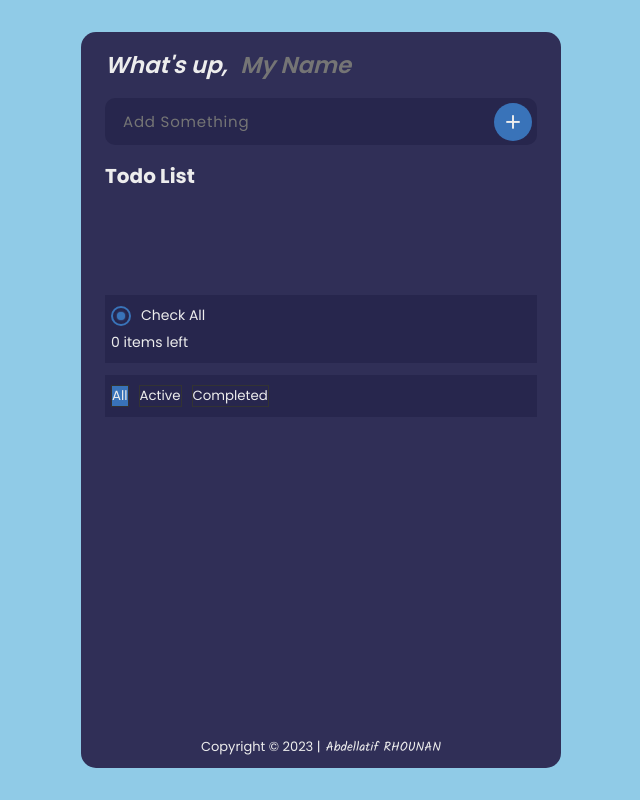
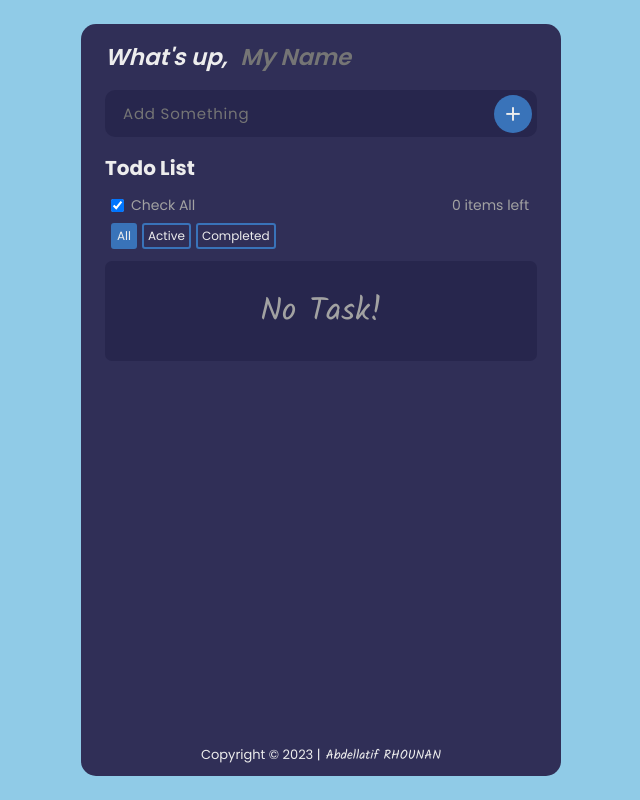
Before and after one commit to abdellatif-rhounan/todo-app, a Vue app: page / in a window 1280 px wide. Shown: the whole page, without its empty margins (319-959 px from the left). Built offline with nearby package versions, Linux system fonts and the light colour scheme.

Commit message:
styling the added features before | adding 'no Task' Message

```diff
--- a/src/App.vue
+++ b/src/App.vue
@@ -2,13 +2,7 @@
   <section class="greeting">
     <h2 class="heading">
       What's up,
-      <input
-        type="text"
-        class="myname"
-        placeholder="My Name"
-        v-model="myName"
-        maxlength="20"
-      />
+      <input type="text" class="myname" placeholder="My Name" v-model="myName" maxlength="20" />
     </h2>
   </section>
 
@@ -25,78 +19,52 @@
   <section class="todo-list">
     <h2 class="heading">Todo List</h2>
 
-    <div class="content">
-      <div
-        class="todo-item"
-        v-for="todo in todos_asc"
-        :key="todo.createdAt"
-        :class="{completed: todo.completed}"
-      >
+    <div class="todos-footer">
+      <div class="footer-item">
+        <div class="checkall">
+          <input type="checkbox" class="checkbox" id="checkAll" :checked="noRemaining" @change="checkAll" />
+          <label class="label" for="checkAll">Check All</label>
+        </div>
+
+        <div class="remaining">{{ remaining }} items left</div>
+      </div>
+
+      <div class="footer-item">
+        <div class="filters">
+          <button :class="{ active: filter == 'all' }" @click="filter = 'all'">All</button>
+          <button :class="{ active: filter == 'active' }" @click="filter = 'active'">Active</button>
+          <button :class="{ active: filter == 'completed' }" @click="filter = 'completed'">Completed</button>
+        </div>
+
+        <button class="clear-completed" v-show="showClearCompleted" @click="clearCompleted">
+          Clear Completed
+        </button>
+      </div>
+    </div>
+
+    <div v-if="anyTodos" class="content">
+      <div class="todo-item" v-for="todo in todos_asc" :key="todo.createdAt" :class="{ completed: todo.completed }">
+
         <div class="todo-check">
-          <input
-            type="checkbox"
-            class="checkbox"
-            :id="`checkbox-${todo.createdAt}`"
-            v-model="todo.completed"
-          />
+          <input type="checkbox" class="checkbox" :id="`checkbox-${todo.createdAt}`" v-model="todo.completed" />
           <label class="checkspan" :for="`checkbox-${todo.createdAt}`"></label>
         </div>
 
-        <input
-          type="text"
-          class="todo-text"
-          :class="{editing: todo.editing}"
-          :readonly="!todo.editing"
-          v-model="todo.text"
-          @blur="doneEdit(todo)"
-          @keyup.enter="doneEdit(todo)"
-          @keyup.esc="cancelEdit(todo)"
-        />
+        <input type="text" class="todo-text" :class="{ editing: todo.editing }" :readonly="!todo.editing"
+          v-model="todo.text" @blur="doneEdit(todo)" @keyup.enter="doneEdit(todo)" @keyup.esc="cancelEdit(todo)" />
 
         <div class="actions">
-          <i
-            class="bx bxs-edit-alt edit-item"
-            v-show="!todo.editing"
-            @click.left="editTodo($event, todo)"
-            >
+          <i class="bx bxs-edit-alt edit-item" v-show="!todo.editing" @click.left="editTodo($event, todo)">
           </i>
 
           <i class="bx bxs-save save-item" v-show="todo.editing"></i>
 
-          <i class="bx bxs-trash-alt remove-item" @click.left="removeTodo(todo)">
-          </i>
+          <i class="bx bxs-trash-alt remove-item" @click.left="removeTodo(todo)"></i>
         </div>
 
       </div>
     </div>
-
-    <div class="stats">
-      <label class="checkall" for="checkAll">
-        <input
-          type="checkbox"
-          class="checkbox"
-          id="checkAll"
-          :checked="noRemaining"
-          @change="checkAll"
-        />
-        <span class="checkspan"></span>
-        <span>Check All</span>
-      </label>
-
-      <div class="remaining">{{ remaining }} items left</div>
-    </div>
-
-    <div class="stats">
-      <div class="filters">
-        <button :class="{active: filter == 'all'}" @click="filter = 'all'">All</button>
-        <button :class="{active: filter == 'active'}" @click="filter = 'active'">Active</button>
-        <button :class="{active: filter == 'completed'}" @click="filter = 'completed'">Completed</button>
-      </div>
-
-      <div class="clear-completed">
-        <button v-show="showClearCompleted" @click="clearCompleted">Clear Completed</button>
-      </div>
-    </div>
+    <div v-else class="no-task">No Task!</div>
   </section>
 
   <footer class="footer">
@@ -145,6 +113,10 @@ export default {
 
     showClearCompleted() {
       return (this.todos.filter(e => e.completed).length > 0);
+    },
+
+    anyTodos() {
+      return (this.todos_asc.length > 0);
     },
   },
 
--- a/src/assets/scss/_variables.scss
+++ b/src/assets/scss/_variables.scss
@@ -10,6 +10,9 @@ $brand_color2: #265a98;
 
 $body_color: #90cbe7;
 
+$delete_color: #d51616;
+$delete_color_hover: #a91212;
+
 // Fonts Variables
 $main_font: "Poppins";
 $cursive_font: "Kalam";
--- a/src/main.scss
+++ b/src/main.scss
@@ -5,7 +5,7 @@
 #app {
   position: relative;
   width: 30rem;
-  margin: 2rem 0;
+  margin: 1.5rem 0;
   padding: 1rem 1.5rem;
   border-radius: 15px;
   background: $bg_color;
@@ -89,22 +89,91 @@
 
 // ***** Todo List Section *****
 .todo-list {
-  margin-bottom: 1.4rem;
+  margin-bottom: 1.3rem;
 
   .heading {
     font-size: 20px;
     margin-bottom: 12px;
   }
+}
 
-  .content {
+.todos-footer {
+  display: flex;
+  flex-direction: column;
+  row-gap: 7px;
+  padding-right: 8px;
+  margin-bottom: 12px;
+
+  .footer-item {
+    display: flex;
+    justify-content: space-between;
+    align-items: center;
+    padding-left: 6px;
+  }
+
+  .checkall {
+    display: inline-flex;
+    align-items: center;
+    column-gap: 7px;
+    font-size: 14px;
+    .checkbox,
+    .label {
+      cursor: pointer;
+    }
+    .label {
+      color: $text_color2;
+    }
+  }
+
+  .remaining {
+    font-size: 14px;
+    color: $text_color2;
+  }
+
+  .clear-completed {
+    padding: 2px 5px;
+    border-radius: 5px;
+    background-color: $delete_color;
+    font-size: 12px;
+    font-weight: 500;
+    color: $text_color;
+    cursor: pointer;
+    transition: background-color 0.3s;
+
+    &:hover {
+      background-color: $delete_color_hover;
+    }
+  }
+
+  .filters {
+    display: inline-flex;
+    align-items: center;
+    column-gap: 5px;
+
+    button {
+      padding: 2px 4px;
+      border-radius: 3px;
+      border: 2px solid $brand_color;
+      font-size: 12px;
+      color: $text_color;
+      cursor: pointer;
+      transition: background-color 0.3s;
+
+      &.active {
+        background-color: $brand_color;
+      }
+    }
+  }
+}
+
+.todo-list .content {
   display: flex;
   flex-direction: column;
   row-gap: 7px;
   min-height: 5rem;
-    max-height: 28.5rem;
+  max-height: 27.4rem;
   padding-right: 8px;
   overflow-y: auto;
-  }
 }
 
 .todo-item {
@@ -145,11 +214,8 @@
       }
 
       &:hover {
-        box-shadow:
-          0 0 2px $brand_color,
-          0 0 10px $brand_color,
-          0 0 15px $brand_color,
-        ;
+        box-shadow: 0 0 2px $brand_color, 0 0 10px $brand_color,
+          0 0 15px $brand_color;
       }
     }
   }
@@ -166,7 +232,6 @@
       cursor: text;
     }
   }
-
 
   &.completed {
     .todo-check .checkbox:checked ~ .checkspan::after {
@@ -197,86 +262,26 @@
   }
 
   .edit-item {
-    @include actionBtn(#a67106, #dd9607);
+    @include actionBtn(#dd9607, #a67106);
   }
   .save-item {
-    @include actionBtn(#0669a6, #0b89d7);
+    @include actionBtn($brand_color, $brand_color2);
   }
   .remove-item {
-    @include actionBtn(#ac0000, #d70000);
+    @include actionBtn($delete_color, $delete_color_hover);
   }
 }
 
-.stats {
-  margin-top: 12px;
-  padding: 10px 6px;
-  background: $bg_color2;
-  font-size: 14px;
-
-  .checkall {
-    display: inline-flex;
-    align-items: center;
-    column-gap: 10px;
-    cursor: pointer;
-
-    .checkbox {
-      display: none;
-
-      &:checked ~ .checkspan::after {
-        width: 8px;
-        height: 8px;
-        opacity: 1;
-      }
-    }
-
-    .checkspan {
-      display: inline-flex;
+.no-task {
+  display: flex;
   justify-content: center;
   align-items: center;
-      width: 20px;
-      height: 20px;
-      border-radius: 50%;
-      border: 2px solid $brand_color;
-      cursor: pointer;
-      overflow: hidden;
-      transition: box-shadow 0.2s;
-
-      &::after {
-        content: "";
-        position: absolute;
-        display: block;
-        width: 0px;
-        height: 0px;
-        border-radius: 50%;
-        background-color: $brand_color;
-        opacity: 0;
-        box-shadow: 0 0 2px $brand_color;
-        transition: 0.2s;
-      }
-
-      &:hover {
-        box-shadow:
-          0 0 2px $brand_color,
-          0 0 10px $brand_color,
-          0 0 15px $brand_color,
-        ;
-      }
-    }
-  }
-}
-
-.filters button {
-  color: #ededed;
-  margin-right: 10px;
-  cursor: pointer;
-  border: 1px solid #333;
-  &.active {
-    background-color: $brand_color;
-  }
-}
-
-.clear-completed button {
-  color: #ededed;
+  height: 100px;
+  border-radius: 7px;
+  background-color: $bg_color2;
+  font-family: 'Kalam';
+  font-size: 32px;
+  color: $text_color2;
 }
 // End
 
```
Lines whose indentation alone changed are shown as unchanged.
